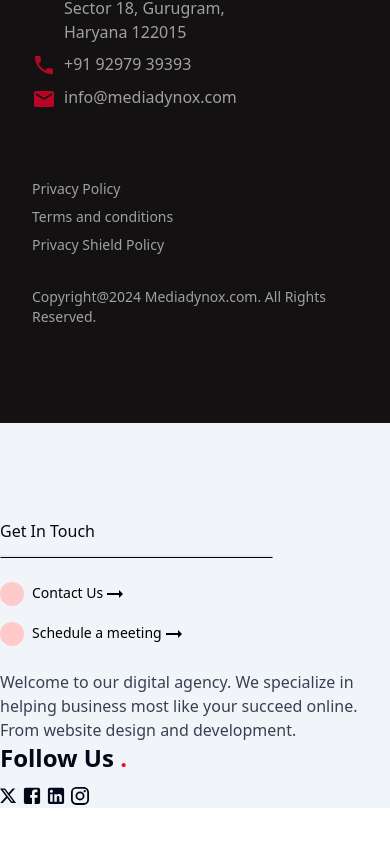
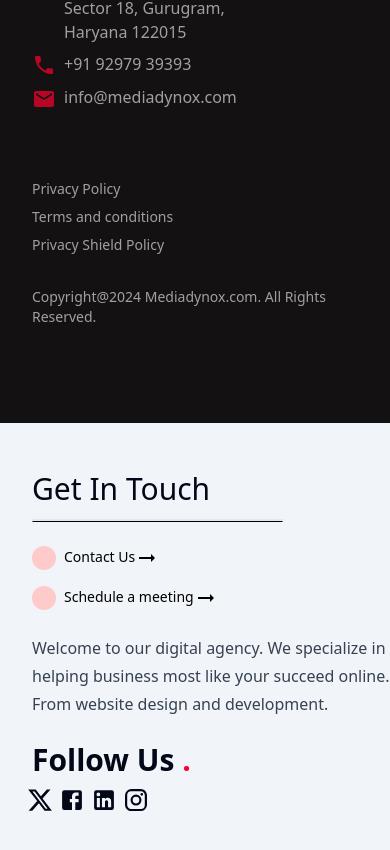
Before and after one commit to rkcoola792/media-dynox, a React (Vite) app: page / in a window 390 px wide. Shown: the part 9358-10208 px from the top of the page. Before the commit the page ends 10166 px from the top, so only its background shows below. Built offline with nearby package versions, Linux system fonts and the light colour scheme.

Commit message:
right footer responsive

```diff
--- a/src/components/Footer.jsx
+++ b/src/components/Footer.jsx
@@ -96,10 +96,10 @@ const Footer = () => {
         </div>
       </div>
 
-      <div className="right sm:w-[35%] bg-slate-100 flex flex-col lg:pl-16 sm:pl-10 pt-24  ">
+      <div className="right sm:w-[35%] bg-slate-100 flex flex-col lg:pl-10 sm:pl-10 sm:pt-24 pt-12 pl-8 py-12">
         <div className="top flex flex-col gap-2 ">
           <div className="title">
-            <h1 className="lg:text-4xl md:text-3xl font-medium">
+            <h1 className="lg:text-4xl md:text-3xl font-medium text-3xl">
               Get In Touch
             </h1>
           </div>
@@ -116,26 +116,26 @@ const Footer = () => {
           </div>
         </div>
         <div className="mid">
-          <p className="text-gray-700 lg:text-sm sm:text-xs sm:leading-6 mt-6 md:w-[80%] lg:w-[80%] lg:leading-7">
+          <p className="text-gray-700 lg:text-sm sm:text-xs sm:leading-6 mt-6 md:w-[80%] lg:w-[80%] lg:leading-7 leading-7">
             Welcome to our digital agency. We specialize in helping business
             most like your succeed online. From website design and development.
           </p>
         </div>
-        <div className="bottom lg:mt-8 sm:mt-6 ">
-          <h1 className="text-2xl font-semibold">
+        <div className="bottom lg:mt-8 sm:mt-6 mt-6 ">
+          <h1 className="sm:text-2xl font-semibold text-3xl">
             Follow Us <span className="text-mainred">.</span>
           </h1>
-          <div className="social-icons flex -translate-x-1 mt-2">
-            <div className="hover:text-mainred transition duration-450 ease-out hover:ease-in cursor-pointer scale-75">
+          <div className="social-icons flex gap-2 -translate-x-1 mt-2">
+            <div className="hover:text-mainred transition duration-450 ease-out hover:ease-in cursor-pointer sm:scale-75 scale-110">
               <XIcon></XIcon>
             </div>
-            <div className="hover:text-mainred transition duration-450 ease-out hover:ease-in cursor-pointer scale-90">
+            <div className="hover:text-mainred transition duration-450 ease-out hover:ease-in cursor-pointer sm:scale-90 scale-110">
               <FacebookIcon></FacebookIcon>
             </div>
-            <div className="hover:text-mainred transition duration-450 ease-out hover:ease-in cursor-pointer scale-90">
+            <div className="hover:text-mainred transition duration-450 ease-out hover:ease-in cursor-pointer sm:scale-90 scale-110">
               <LinkedInIcon></LinkedInIcon>
             </div>
-            <div className="hover:text-mainred transition duration-450 ease-out hover:ease-in cursor-pointer scale-90">
+            <div className="hover:text-mainred transition duration-450 ease-out hover:ease-in cursor-pointer sm:scale-90 scale-110">
               <InstagramIcon></InstagramIcon>
             </div>
           </div>
```
